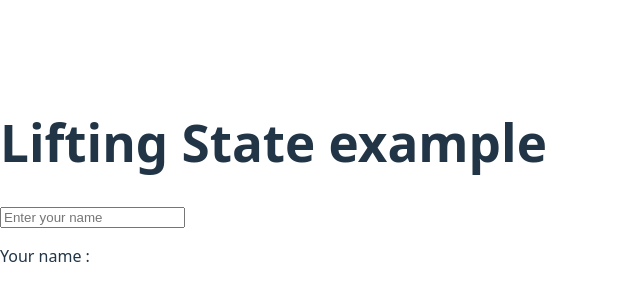
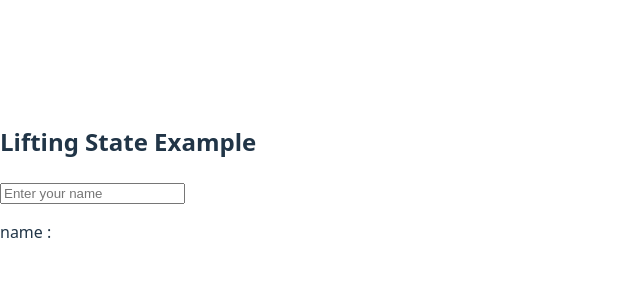
Before and after one commit to saadkhan4/Learning-React, a React (Vite) app: page / in a window 1280 px wide. Shown: the part 218-518 px from the top of the page, without its empty margins (0-640 px from the left). Built offline with nearby package versions, Linux system fonts and the light colour scheme.

Commit message:
practiced of lifting state

```diff
--- a/src/Child.jsx
+++ b/src/Child.jsx
@@ -1,5 +1,3 @@
-import React from "react";
-
 const Child = ({ name, handleChange }) => {
   return (
     <>
--- a/src/Parent.jsx
+++ b/src/Parent.jsx
@@ -1,7 +1,6 @@
 import React, { useState } from "react";
 import Child from "./Child";
-
-const Parent = () => {
+const App = () => {
     const [name, setName] = useState("");
 
     const handleChange = (event) => {
@@ -9,11 +8,11 @@ const Parent = () => {
     }
     return (
         <>
-            <h1>Lifting State example</h1>
-            <Child name={name} handleChange={handleChange} />
-            <p>Your name : {name}</p>
+            <h2>Lifting State Example</h2>
+            <Child name={name} handleChange={handleChange}/>
+            <p>name : {name}</p>
         </>
     )
 }
 
-export default Parent;
+export default App;
```
